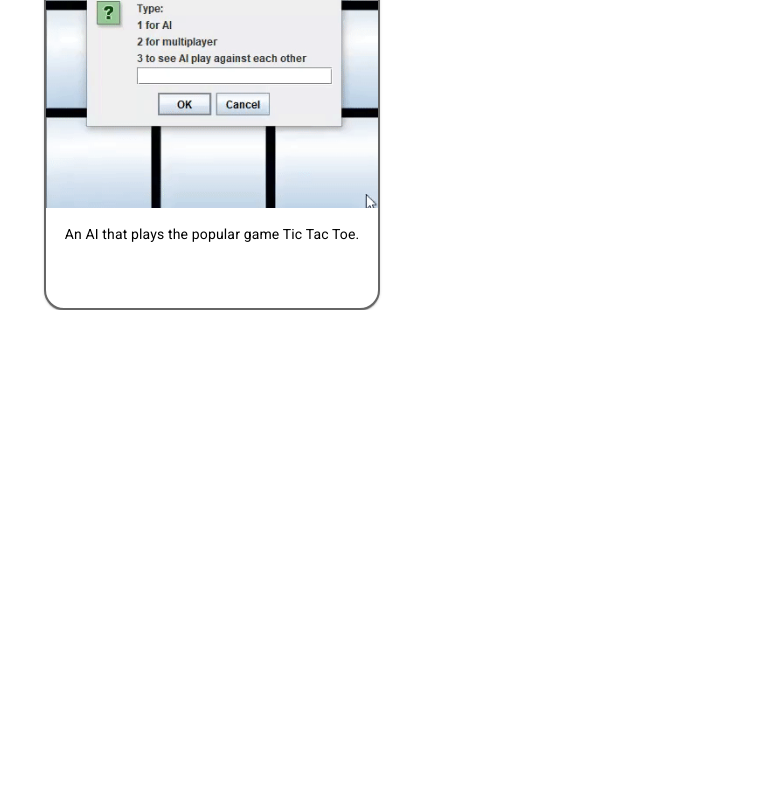
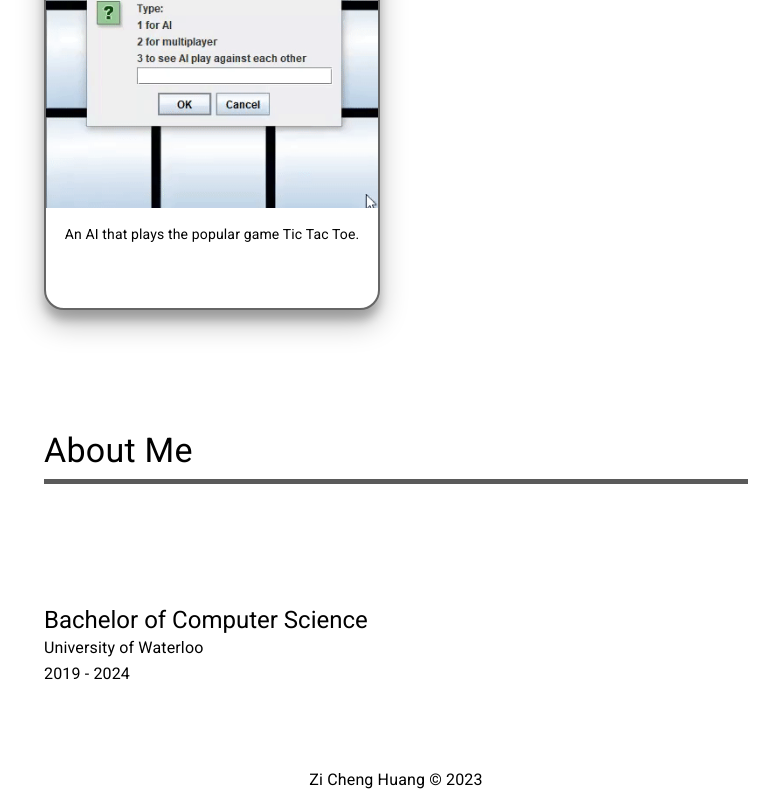
Before and after one commit to ZiChengHuang915/ZisFanSite, a React (Create React App) app in the folder zisfansite/: page / in a window 1280 px wide. Shown: the part 1818-2618 px from the top of the page, without its empty margins (244-1023 px from the left). Before the commit the page ends 2128 px from the top, so only its background shows below. Built offline with nearby package versions, Linux system fonts and the light colour scheme.

Commit message:
Added about section

```diff
--- a/zisfansite/src/App.tsx
+++ b/zisfansite/src/App.tsx
@@ -20,7 +20,6 @@ function App() {
                 <Router>
                     <Routes>
                         <Route path="/" element={<Home />} />
-                        <Route path="/about" element={<About />} />
                     </Routes>
                 </Router>
             </div>
--- a/zisfansite/src/components/About.css
+++ b/zisfansite/src/components/About.css
@@ -0,0 +1,13 @@
+.AboutPage {
+    text-align: left;
+}
+
+.AboutTitle {
+    text-align: left;
+    padding-bottom: 1%;
+    padding-top: 15vh;
+}
+
+.AboutDivider {
+    padding-bottom: 15vh;
+}
--- a/zisfansite/src/components/About.tsx
+++ b/zisfansite/src/components/About.tsx
@@ -1,8 +1,22 @@
 import React from 'react';
 import './About.css';
+import { Divider, Typography } from '@mui/material';
 
 function About() {
-    return <h1>hi</h1>;
+    return (
+        <div className="AboutPage">
+            <div className="AboutTitle">
+                <Typography variant="h4">About Me</Typography>
+            </div>
+            <div className="AboutDivider">
+                <Divider sx={{ borderBottomWidth: 5, bgcolor: 'primary.light' }} />
+            </div>
+
+            <Typography variant="h5">Bachelor of Computer Science</Typography>
+            <Typography variant="body1">University of Waterloo</Typography>
+            <Typography variant="subtitle1">2019 - 2024</Typography>
+        </div>
+    );
 }
 
 export default About;
--- a/zisfansite/src/components/Home.css
+++ b/zisfansite/src/components/Home.css
@@ -40,3 +40,8 @@
     text-decoration: none;
     color: var(--primary-light);
 }
+
+.BottomBar {
+    margin-top: 10vh;
+    margin-bottom: 1vh;
+}
--- a/zisfansite/src/components/Home.tsx
+++ b/zisfansite/src/components/Home.tsx
@@ -7,6 +7,7 @@ import GitHubIcon from '@mui/icons-material/GitHub';
 import Stack from '@mui/material/Stack';
 import { Link } from 'react-router-dom';
 import Projects from './Projects';
+import About from './About';
 
 function Home() {
     const iconSize = 50;
@@ -66,6 +67,11 @@ function Home() {
                 </div>
             </div>
             <Projects></Projects>
+            <About></About>
+
+            <div className="BottomBar">
+                <Typography>Zi Cheng Huang © 2023</Typography>
+            </div>
         </div>
     );
 }
--- a/zisfansite/src/components/Project.tsx
+++ b/zisfansite/src/components/Project.tsx
@@ -60,7 +60,13 @@ function Project(props: {
         <div style={{ marginTop: 32 }}>
             <Card
                 className="ProjectCard"
-                sx={{ minHeight: '62vh', border: 'solid 2px', borderColor: 'primary.light', borderRadius: 5 }}
+                sx={{
+                    minHeight: '62vh',
+                    border: 'solid 2px',
+                    borderColor: 'primary.light',
+                    borderRadius: 5,
+                    boxShadow: '0 14px 28px rgba(0,0,0,0.25), 0 10px 10px rgba(0,0,0,0.22)'
+                }}
             >
                 <CardActionArea onClick={handleExpandClick}>
                     <CardHeader title={props.title} />
```
